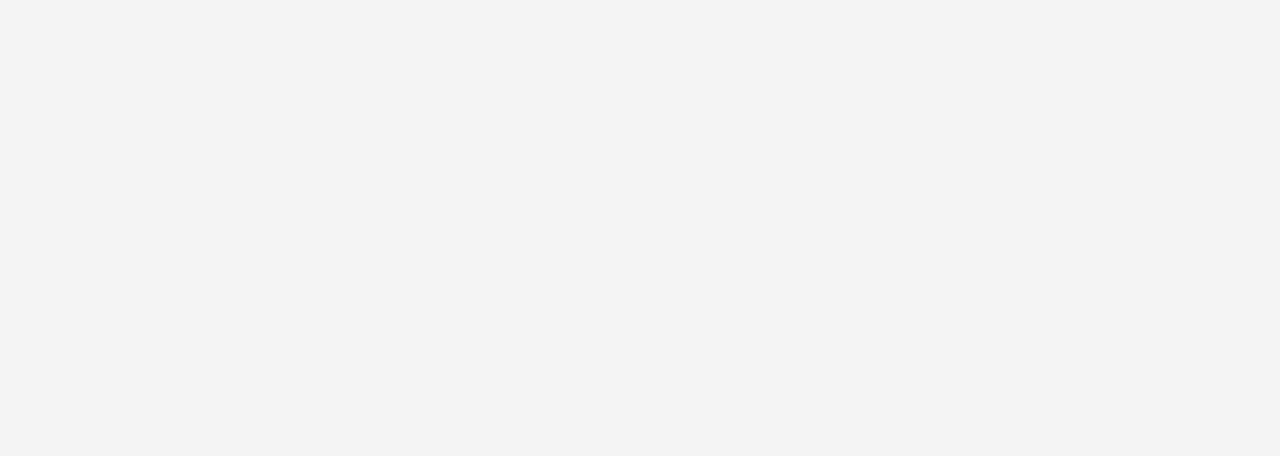
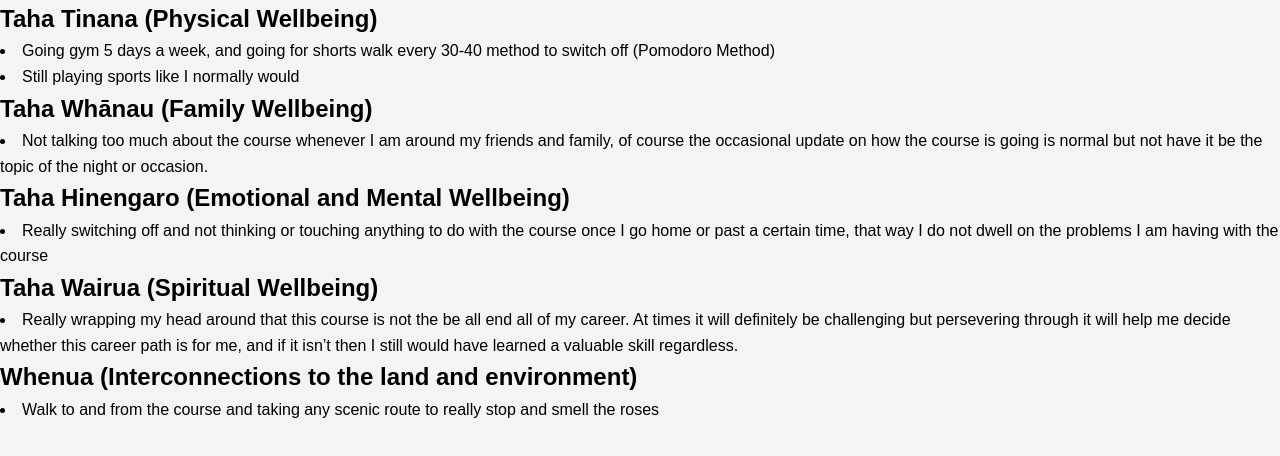
Before and after one commit to EddieWeddie11/EddieWeddie11.github.io, a plain HTML site: page blog/te-whare-tapa-wha.html in a window 1280 px wide. Drawn offline with Linux system fonts and the light colour scheme.

Commit message:
Finished Te Whare Tapa Wha

```diff
--- a/blog/te-whare-tapa-wha.html
+++ b/blog/te-whare-tapa-wha.html
@@ -6,5 +6,36 @@
     <link href="../styles/main.css" rel="stylesheet" type="text/css" />
     <title>HTML Template</title>
   </head>
-  <body></body>
+  <body>
+    <h2>Taha Tinana (Physical Wellbeing)</h2>
+    <li>
+      Going gym 5 days a week, and going for shorts walk every 30-40 method to
+      switch off (Pomodoro Method)
+    </li>
+    <li>Still playing sports like I normally would</li>
+    <h2>Taha Whānau (Family Wellbeing)</h2>
+    <li>
+      Not talking too much about the course whenever I am around my friends and
+      family, of course the occasional update on how the course is going is
+      normal but not have it be the topic of the night or occasion.
+    </li>
+    <h2>Taha Hinengaro (Emotional and Mental Wellbeing)</h2>
+    <li>
+      Really switching off and not thinking or touching anything to do with the
+      course once I go home or past a certain time, that way I do not dwell on
+      the problems I am having with the course
+    </li>
+    <h2>Taha Wairua (Spiritual Wellbeing)</h2>
+    <li>
+      Really wrapping my head around that this course is not the be all end all
+      of my career. At times it will definitely be challenging but persevering
+      through it will help me decide whether this career path is for me, and if
+      it isn’t then I still would have learned a valuable skill regardless.
+    </li>
+    <h2>Whenua (Interconnections to the land and environment)</h2>
+    <li>
+      Walk to and from the course and taking any scenic route to really stop and
+      smell the roses
+    </li>
+  </body>
 </html>
```
